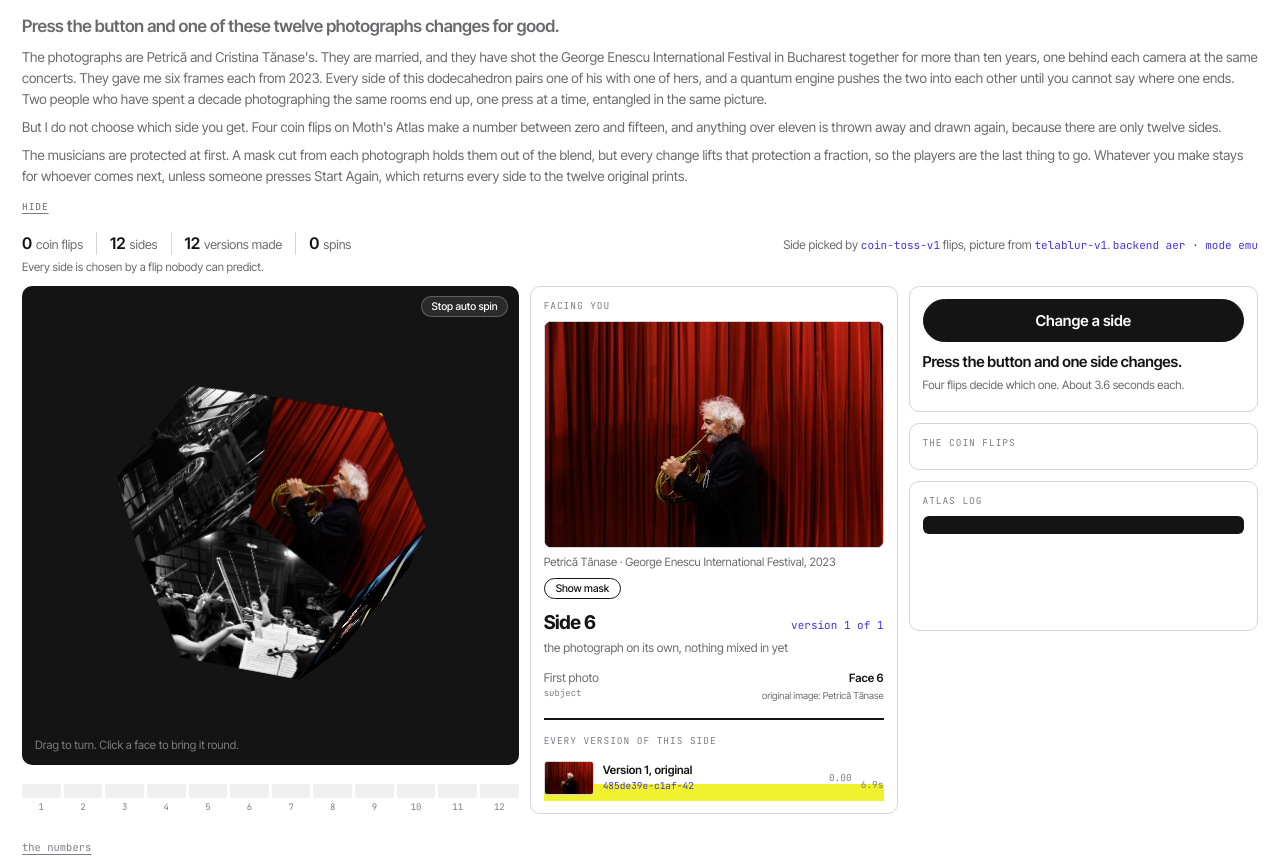
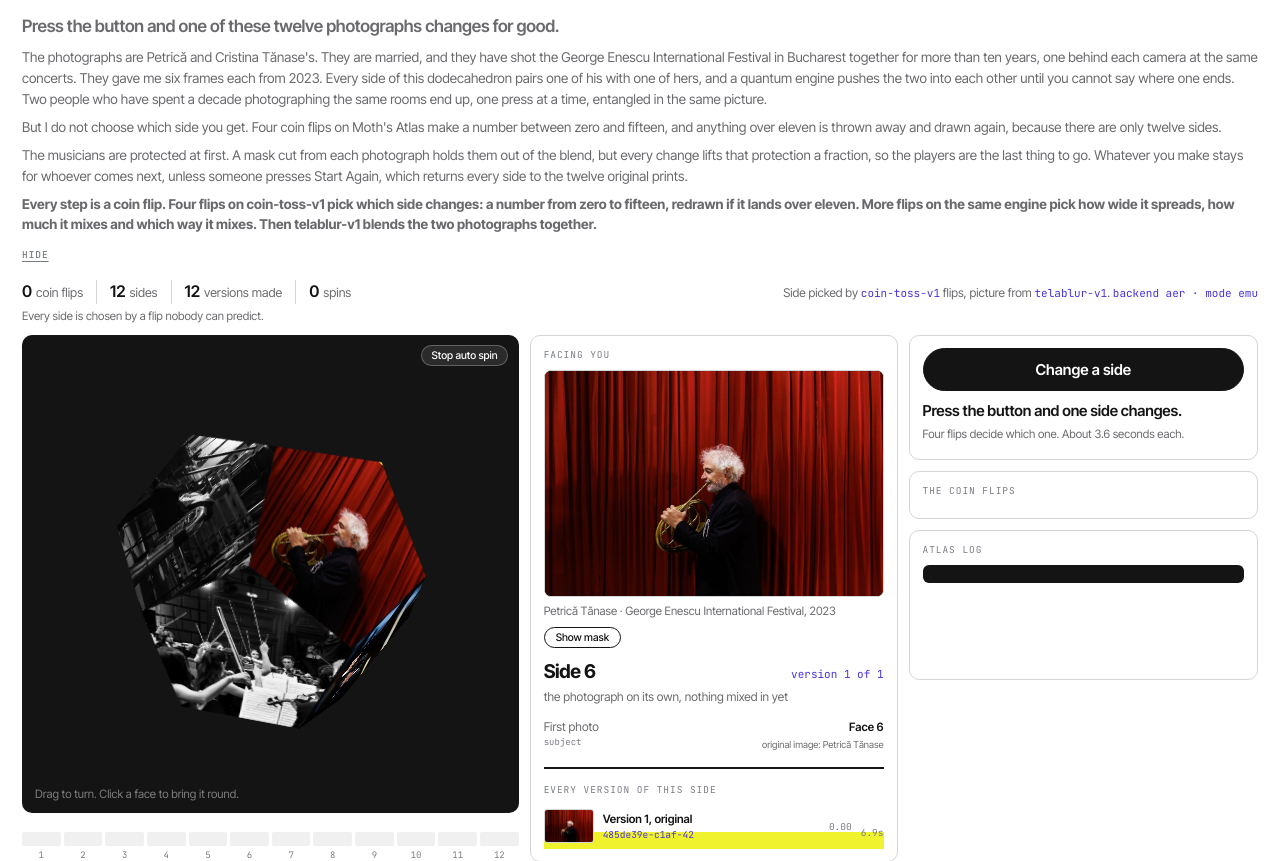
Before and after one commit to TOWaB/mothquantummhackathon, a Flask app: page / in a window 1280 px wide. Shown: the part 61-922 px from the top of the page. Run offline with Flask 3, Linux system fonts and the light colour scheme; data that the repository does not hold is empty; some libraries are stand-ins or nearby versions; some web fonts are replaced.

Commit message:
Add Clementine's mechanism explainer under the intro description
Co-Authored-By: Claude Sonnet 5 <noreply@anthropic.com>

```diff
--- a/templates/index.html
+++ b/templates/index.html
@@ -41,6 +41,12 @@
     are the last thing to go. Whatever you make stays for whoever comes next,
     unless someone presses Start Again, which returns every side to the
     twelve original prints.</p>
+
+    <p><strong>Every step is a coin flip. Four flips on <span class="m">coin-toss-v1</span>
+    pick which side changes: a number from zero to fifteen, redrawn if it lands over
+    eleven. More flips on the same engine pick how wide it spreads, how much it mixes
+    and which way it mixes. Then <span class="m">telablur-v1</span> blends the two
+    photographs together.</strong></p>
 
     <button id="introToggle" aria-expanded="true" aria-controls="intro">Hide</button>
   </section>
```
